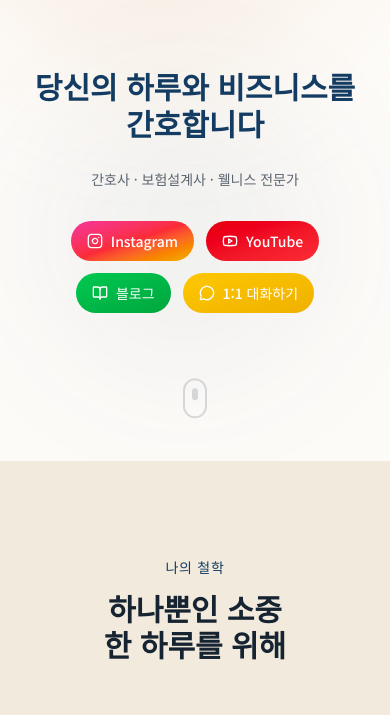
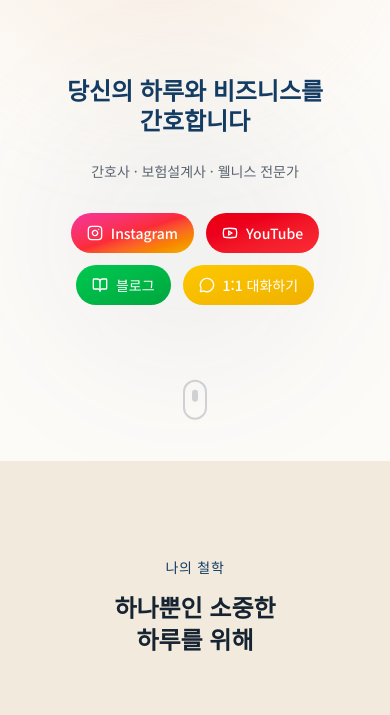
Before and after one commit to honeyzyz-cell/eunsil, a Next.js app: page / in a window 390 px wide. Shown: the part 383-1098 px from the top of the page. Built offline with nearby package versions, Linux system fonts and the light colour scheme; grey boxes are pictures that could not be loaded.

Commit message:
모바일 텍스트 크기 축소 및 콘텐츠 수정

```diff
--- a/components/landing/connect-section.tsx
+++ b/components/landing/connect-section.tsx
@@ -50,8 +50,8 @@ export function ConnectSection() {
             <span className="text-sm font-medium text-primary tracking-wider mb-4 block">
               함께해요
             </span>
-            <h2 className="font-serif text-3xl md:text-4xl lg:text-5xl font-semibold text-foreground mb-6 text-balance">
-              소통의 창을 열어둡니다
+            <h2 className="font-serif text-2xl md:text-4xl lg:text-5xl font-semibold text-foreground mb-6 text-balance">
+              서로의 경험과 지혜를 나누며<br />함께 성장하는 커뮤니티
             </h2>
             <p className="text-lg text-muted-foreground">
               다양한 채널에서 만나요
--- a/components/landing/hero-section.tsx
+++ b/components/landing/hero-section.tsx
@@ -65,7 +65,7 @@ export function HeroSection() {
             <div className="text-center lg:text-left">
               {/* Main Headline */}
               <motion.h1
-                className="font-serif text-3xl md:text-4xl lg:text-5xl font-semibold leading-tight text-foreground mb-6"
+                className="font-serif text-2xl md:text-4xl lg:text-5xl font-semibold leading-tight text-foreground mb-6"
                 initial={{ opacity: 0, y: 30 }}
                 animate={{ opacity: 1, y: 0 }}
                 transition={{ duration: 0.8, delay: 0.1 }}
--- a/components/landing/philosophy-section.tsx
+++ b/components/landing/philosophy-section.tsx
@@ -38,8 +38,8 @@ export function PhilosophySection() {
             <span className="text-sm font-medium text-primary tracking-wider mb-4 block">
               나의 철학
             </span>
-            <h2 className="font-serif text-3xl md:text-4xl lg:text-5xl font-semibold text-foreground text-balance">
-              하나뿐인 소중한 하루를 위해
+            <h2 className="font-serif text-2xl md:text-4xl lg:text-5xl font-semibold text-foreground text-balance">
+              하나뿐인 소중한<br />하루를 위해
             </h2>
           </motion.div>
 
--- a/components/landing/spectrum-section.tsx
+++ b/components/landing/spectrum-section.tsx
@@ -57,8 +57,8 @@ export function SpectrumSection() {
           <span className="text-sm font-medium text-primary tracking-wider mb-4 block">
             전문 영역
           </span>
-          <h2 className="font-serif text-3xl md:text-4xl lg:text-5xl font-semibold text-foreground mb-6 text-balance">
-            삶의 모든 영역에서 함께합니다
+          <h2 className="font-serif text-2xl md:text-4xl lg:text-5xl font-semibold text-foreground mb-6 text-balance">
+            삶의 모든 영역에서<br />함께합니다
           </h2>
           <p className="text-lg text-muted-foreground leading-relaxed">
             건강, 마음, 경제적 안정 그리고 성장까지.
--- a/components/landing/vision-section.tsx
+++ b/components/landing/vision-section.tsx
@@ -47,10 +47,10 @@ export function VisionSection() {
             <span className="text-sm font-medium text-primary-foreground/70 tracking-wider mb-4 block">
               커뮤니티 비전
             </span>
-            <h2 className="font-serif text-3xl md:text-4xl lg:text-5xl font-semibold mb-8 leading-tight text-balance">
-              각자가 주인공인 행복한 삶을 돕는
-              <br />
-              <span className="text-accent">'인생 간호사'</span>가 되고 싶습니다
+            <h2 className="font-serif text-2xl md:text-4xl lg:text-5xl font-semibold mb-8 leading-tight text-balance">
+              내 인생을 주인공으로<br />
+              만드는 <span className="text-accent">'인생 간호사'</span>로<br />
+              같이 성장하고 싶습니다
             </h2>
             <p className="text-lg md:text-xl text-primary-foreground/80 max-w-3xl mx-auto leading-relaxed">
               전문가로서의 도움을 넘어,
```
